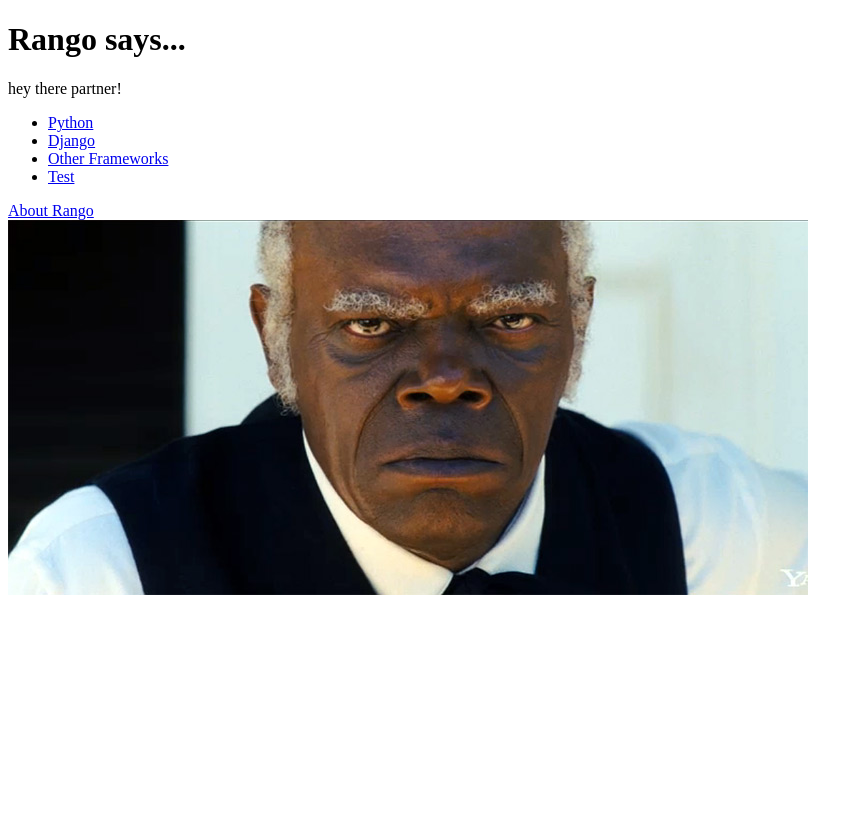
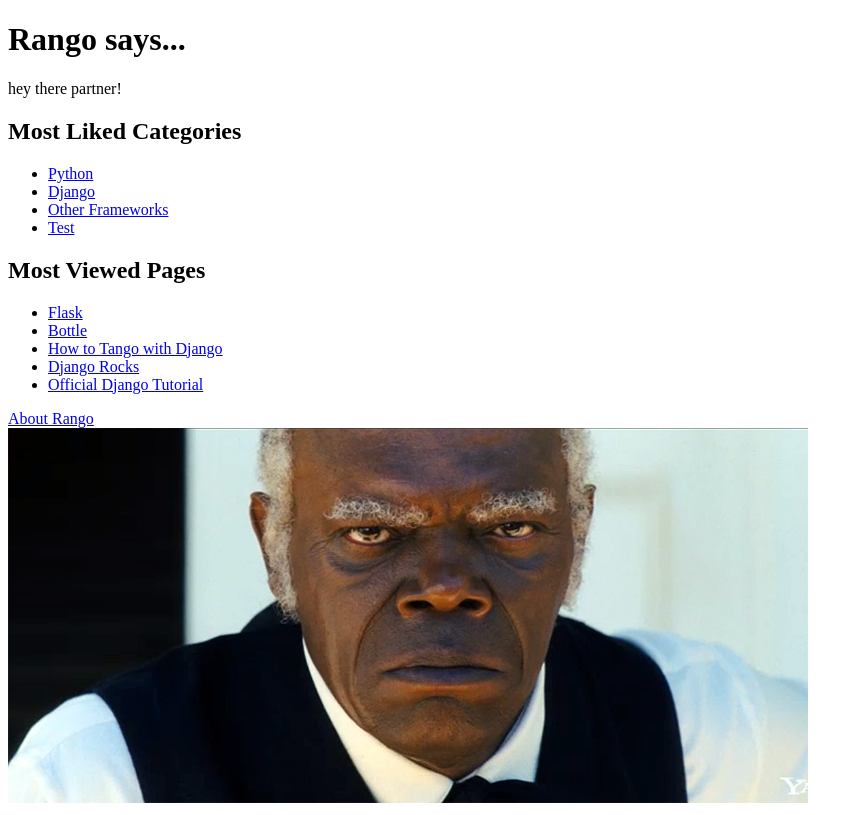
Before and after one commit to Tokuso/tango_with_django_project, a Django app: page / in a window 1280 px wide. Shown: the whole page, without its empty margins (0-863 px from the left). Before the commit the page ends 595 px from the top, so only its background shows below. Run offline with Django 3.2, Linux system fonts and the light colour scheme; data comes from the database, SQL or seed files in the repository; both versions use the stored data as it was after the commit.

Commit message:
Chapter 6 complete

```diff
--- a/populate_rango.py
+++ b/populate_rango.py
@@ -59,14 +59,14 @@ def populate():
     for cat, cat_data in cats.items():
         c = add_cat(cat, cat_data["views"], cat_data["likes"])
         for p in cat_data["pages"]:
-            add_page(c, p["title"], p["url"])
+            add_page(c, p["title"], p["url"], p["views"])
 
     # Print out the categories we have added.
     for c in Category.objects.all():
         for p in Page.objects.filter(category=c):
             print("- {0} - {1}".format(str(c), str(p)))
 
-def add_page(cat, title, url, views=0):
+def add_page(cat, title, url, views):
     p = Page.objects.get_or_create(category=cat, title=title)[0]
     p.url=url
     p.views=views
--- a/rango/views.py
+++ b/rango/views.py
@@ -7,7 +7,8 @@ def index(request):
     # Construct a dictionary to pass to the template engine as its context.
     # Note the key boldmessage is the same as {{ boldmessage }} in the template!
     category_list = Category.objects.order_by('-likes')[:5]
-    context_dict = {'categories' : category_list}
+    page_list = Page.objects.order_by('-views')[:5]
+    context_dict = {'categories' : category_list, 'pages' : page_list }
     # Return a rendered response to send to the client.
     # We make use of the shortcut function to make our lives easier.
     # Note that the first parameter is the template we wish to use.
--- a/templates/rango/category.html
+++ b/templates/rango/category.html
@@ -20,5 +20,8 @@
             The specified category does not exist!
         {% endif %}
     </div>
+		<div>
+			<a href="/rango/">Index page</a><br />
+		</div>
 </body>
 </html>
--- a/templates/rango/index.html
+++ b/templates/rango/index.html
@@ -7,6 +7,7 @@
 	<body>
 		<h1>Rango says...</h1>
 		<div>hey there partner!</div>
+		<h2>Most Liked Categories</h2>
 		<div>
 			{% if categories %}
 			<ul>
@@ -20,6 +21,20 @@
 				<strong>There are no categories present.</strong>
 			{% endif %}
 		</div>
+		<h2>Most Viewed Pages</h2>
+		<div>
+			{% if pages %}
+			<ul>
+			{% for page in pages %}
+				<li>
+					<a href="{{ page.url }}">{{ page.title }}</a>
+				</li>
+			{% endfor %}
+			</ul>
+			{% else %}
+				<strong>There are no pages present.</strong>
+			{% endif %}
+		</div>
 		<div>
 			<a href="/rango/about/">About Rango</a><br />
 			<img src="{% static "images/rango.jpg" %}" alt="Picture of Rango" />
```
Also changed, not shown: db.sqlite3, rango/migrations/0004_auto_20180207_1519.py (added).
